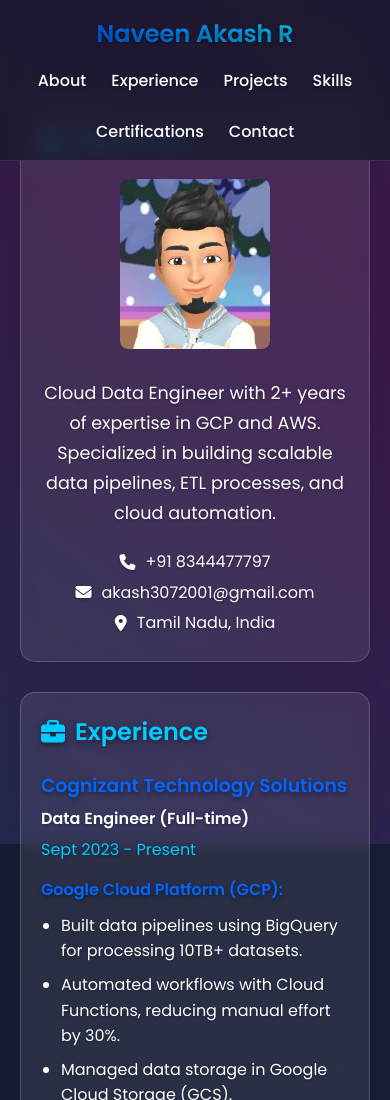
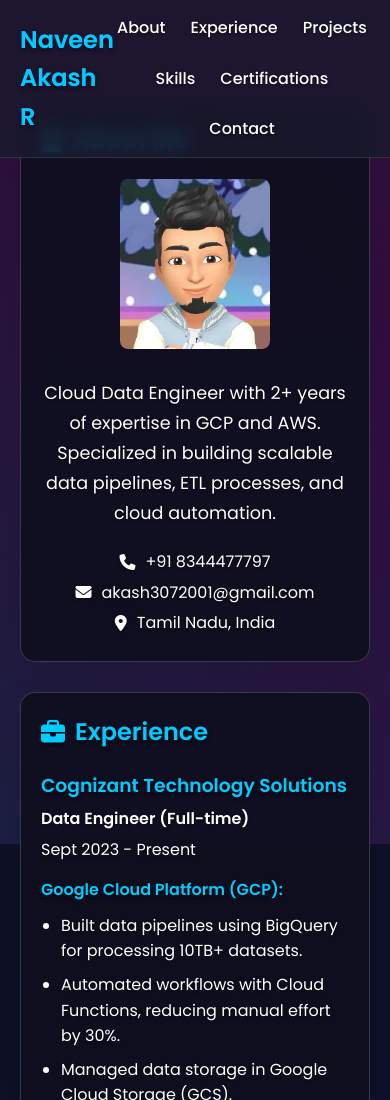
Before and after one commit to akash3072001/portfolio, a plain HTML site: page index.html in a window 390 px wide. Shown: the top 1100 px of the page. Drawn offline with Linux system fonts and the light colour scheme.

Commit message:
Corrected Mobile view_v2

```diff
--- a/style.css
+++ b/style.css
@@ -338,34 +338,38 @@ section:nth-child(7) { animation-delay: 1.2s; }
 
 /* Responsive Design */
 /* Add this to your existing mobile media query */
+/* Update your mobile media query with these changes */
 @media (max-width: 768px) {
-  /* Text shadow for better readability on mobile */
+  /* Darken the base background */
   body {
-    text-shadow: 0 1px 3px rgba(0, 0, 0, 0.3);
+    background: linear-gradient(135deg, #0f0f1f, #0d122e, #080d20) !important;
   }
 
-  /* Stronger shadow for headings */
-  h1, h2, h3, h4 {
-    text-shadow: 0 2px 4px rgba(0, 0, 0, 0.4);
+  /* Darken glass panels with less transparency */
+  section {
+    background: rgba(15, 15, 31, 0.92) !important; /* Darker with higher opacity */
+    backdrop-filter: blur(10px);
+    -webkit-backdrop-filter: blur(10px);
   }
 
-  /* Special shadow for section headings */
-  section h2 {
-    text-shadow: 0 2px 6px rgba(0, 0, 0, 0.5);
+  /* Enhance text contrast */
+  body, p, li {
+    color: #ffffff !important;
+    text-shadow: 0 1px 3px rgba(0, 0, 0, 0.5);
   }
 
-  /* Contact links visibility */
-  .contact-links a {
-    text-shadow: 0 1px 2px rgba(0, 0, 0, 0.3);
+  /* Make headings pop more */
+  h1, h2, h3, h4 {
+    color: var(--secondary) !important;
+    text-shadow: 0 2px 4px rgba(0, 0, 0, 0.6);
   }
 
-  /* Keep your existing mobile styles below */
-  nav .container {
-    flex-direction: column;
-    gap: 15px;
+  /* Contact links contrast */
+  .contact-links a {
+    background: rgba(0, 102, 255, 0.4) !important;
+    border: 1px solid var(--primary) !important;
   }
 
-  /* ... rest of your existing mobile styles ... */
 
 
   nav ul {
```
